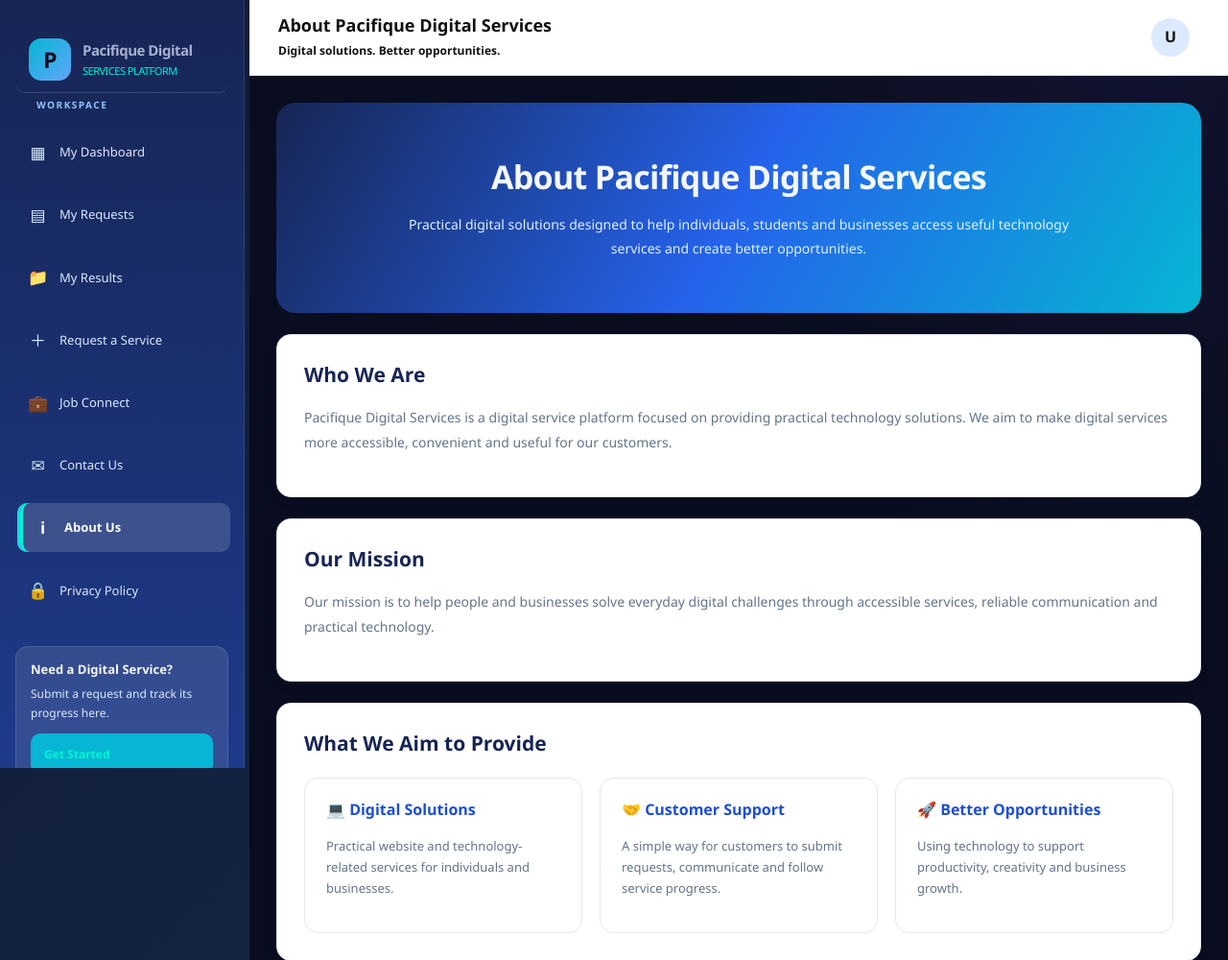
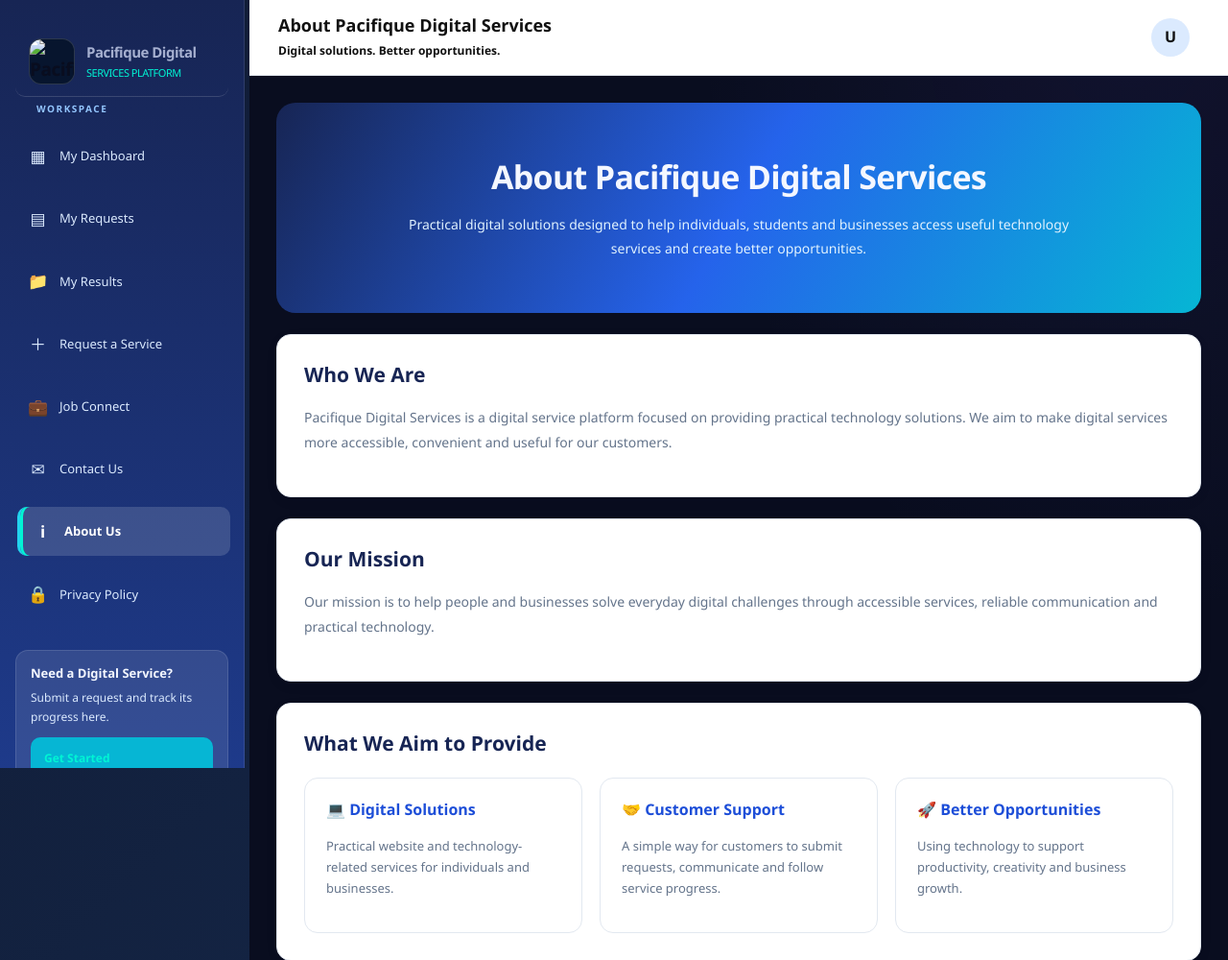
Before and after one commit to pacifiquemunezero1214-alt/pacifique-digital-services, a Flask app: page /about in a window 1280 px wide. Shown: the top 1000 px of the page at 96% size. Run offline with Flask 3, Linux system fonts and the light colour scheme; some libraries are stand-ins or nearby versions.

Commit message:
Add custom Pacifique Digital Services logo

```diff
--- a/templates/base.html
+++ b/templates/base.html
@@ -68,15 +68,24 @@
         }
 
         .brand-icon {
-            width: 44px;
-            height: 44px;
-            display: grid;
-            place-items: center;
-            border-radius: 13px;
-            background: linear-gradient(135deg, #06b6d4, #60a5fa);
-            font-size: 23px;
-            font-weight: 800;
-        }
+    width: 48px;
+    height: 48px;
+    min-width: 48px;
+    display: flex;
+    align-items: center;
+    justify-content: center;
+    overflow: hidden;
+    border-radius: 13px;
+    background: #07152e;
+    border: 1px solid rgba(255,255,255,.15);
+}
+
+.brand-icon img {
+    display: block;
+    width: 100%;
+    height: 100%;
+    object-fit: contain;
+}
 
         .brand-name {
             font-size: 15px;
@@ -464,7 +473,10 @@
     <aside class="sidebar" id="sidebar">
 
         <a class="brand" href="{{ url_for('dashboard') }}">
-            <div class="brand-icon">P</div>
+            <div class="brand-icon">
+    <img src="{{ url_for('static', filename='images/logo.svg') }}"
+         alt="Pacifique Digital Services Logo">
+</div>
             <div class="brand-name">
                 Pacifique Digital
                 <span class="brand-subtitle">SERVICES PLATFORM</span>
```
Also changed, not shown: static/images/logo.svg (added).
